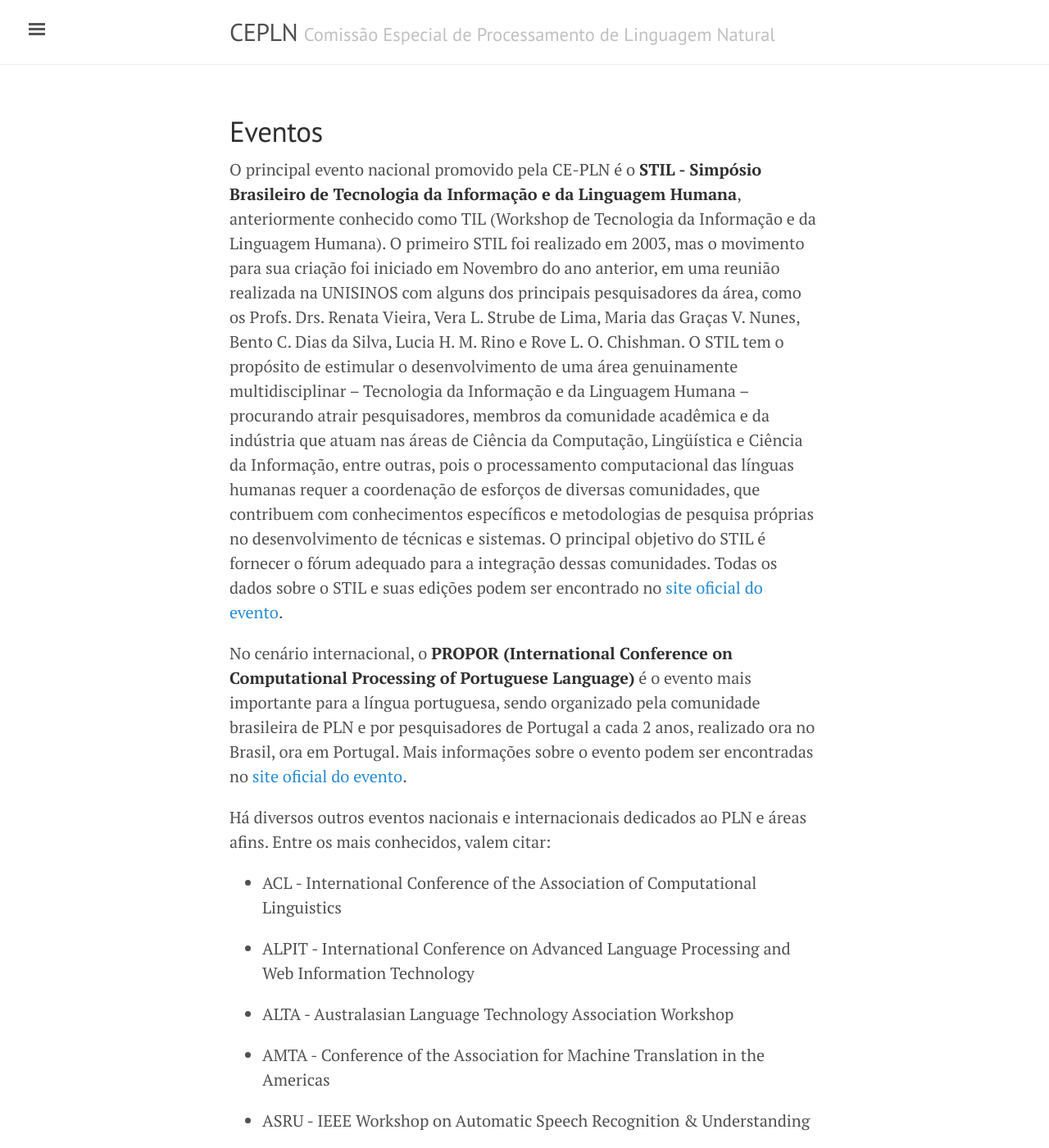
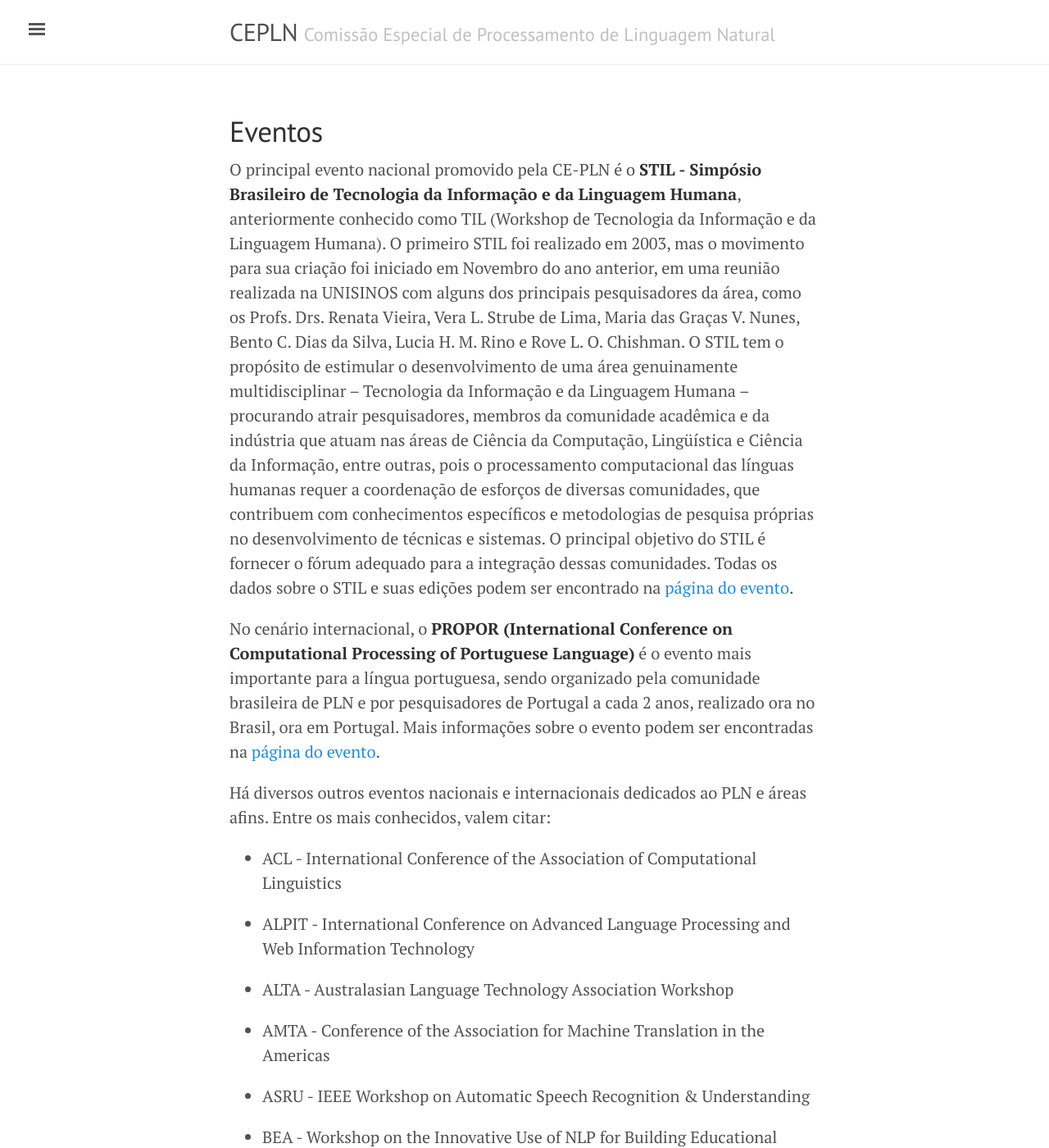
Before and after one commit to CEPLN/website, a Jekyll site: the page built from eventos.md, in a window 1280 px wide and 1400 px high. Shown: the whole window at 82% size. Built offline with Jekyll 4.4.1, drawn with Linux system fonts in a browser that asks for light colours.

Commit message:
fix some links

```diff
--- a/eventos.md
+++ b/eventos.md
@@ -4,9 +4,9 @@ title: Eventos
 permalink: /eventos/
 ---
 
-O principal evento nacional promovido pela CE-PLN é o __STIL - Simpósio Brasileiro de Tecnologia da Informação e da Linguagem Humana__, anteriormente conhecido como TIL (Workshop de Tecnologia da Informação e da Linguagem Humana). O primeiro STIL foi realizado em 2003, mas o movimento para sua criação foi iniciado em Novembro do ano anterior, em uma reunião realizada na UNISINOS com alguns dos principais pesquisadores da área, como os Profs. Drs. Renata Vieira, Vera L. Strube de Lima, Maria das Graças V. Nunes, Bento C. Dias da Silva, Lucia H. M. Rino e Rove L. O. Chishman. O STIL tem o propósito de estimular o desenvolvimento de uma área genuinamente multidisciplinar – Tecnologia da Informação e da Linguagem Humana – procurando atrair pesquisadores, membros da comunidade acadêmica e da indústria que atuam nas áreas de Ciência da Computação, Lingüística e Ciência da Informação, entre outras, pois o processamento computacional das línguas humanas requer a coordenação de esforços de diversas comunidades, que contribuem com conhecimentos específicos e metodologias de pesquisa próprias no desenvolvimento de técnicas e sistemas. O principal objetivo do STIL é fornecer o fórum adequado para a integração dessas comunidades. Todas os dados sobre o STIL e suas edições podem ser encontrado no [site oficial do evento](http://www.nilc.icmc.usp.br/til/index.htm).
+O principal evento nacional promovido pela CE-PLN é o __STIL - Simpósio Brasileiro de Tecnologia da Informação e da Linguagem Humana__, anteriormente conhecido como TIL (Workshop de Tecnologia da Informação e da Linguagem Humana). O primeiro STIL foi realizado em 2003, mas o movimento para sua criação foi iniciado em Novembro do ano anterior, em uma reunião realizada na UNISINOS com alguns dos principais pesquisadores da área, como os Profs. Drs. Renata Vieira, Vera L. Strube de Lima, Maria das Graças V. Nunes, Bento C. Dias da Silva, Lucia H. M. Rino e Rove L. O. Chishman. O STIL tem o propósito de estimular o desenvolvimento de uma área genuinamente multidisciplinar – Tecnologia da Informação e da Linguagem Humana – procurando atrair pesquisadores, membros da comunidade acadêmica e da indústria que atuam nas áreas de Ciência da Computação, Lingüística e Ciência da Informação, entre outras, pois o processamento computacional das línguas humanas requer a coordenação de esforços de diversas comunidades, que contribuem com conhecimentos específicos e metodologias de pesquisa próprias no desenvolvimento de técnicas e sistemas. O principal objetivo do STIL é fornecer o fórum adequado para a integração dessas comunidades. Todas os dados sobre o STIL e suas edições podem ser encontrado na [página do evento](/stil/).
 
-No cenário internacional, o __PROPOR (International Conference on Computational Processing of Portuguese Language)__ é o evento mais importante para a língua portuguesa, sendo organizado pela comunidade brasileira de PLN e por pesquisadores de Portugal a cada 2 anos, realizado ora no Brasil, ora em Portugal. Mais informações sobre o evento podem ser encontradas no [site oficial do evento](http://www.nilc.icmc.usp.br/cgpropor/).
+No cenário internacional, o __PROPOR (International Conference on Computational Processing of Portuguese Language)__ é o evento mais importante para a língua portuguesa, sendo organizado pela comunidade brasileira de PLN e por pesquisadores de Portugal a cada 2 anos, realizado ora no Brasil, ora em Portugal. Mais informações sobre o evento podem ser encontradas na [página do evento](/propor/).
 
 Há diversos outros eventos nacionais e internacionais dedicados ao PLN e áreas afins. Entre os mais conhecidos, valem citar:
 
```
Also changed, not shown: 4 other files.
